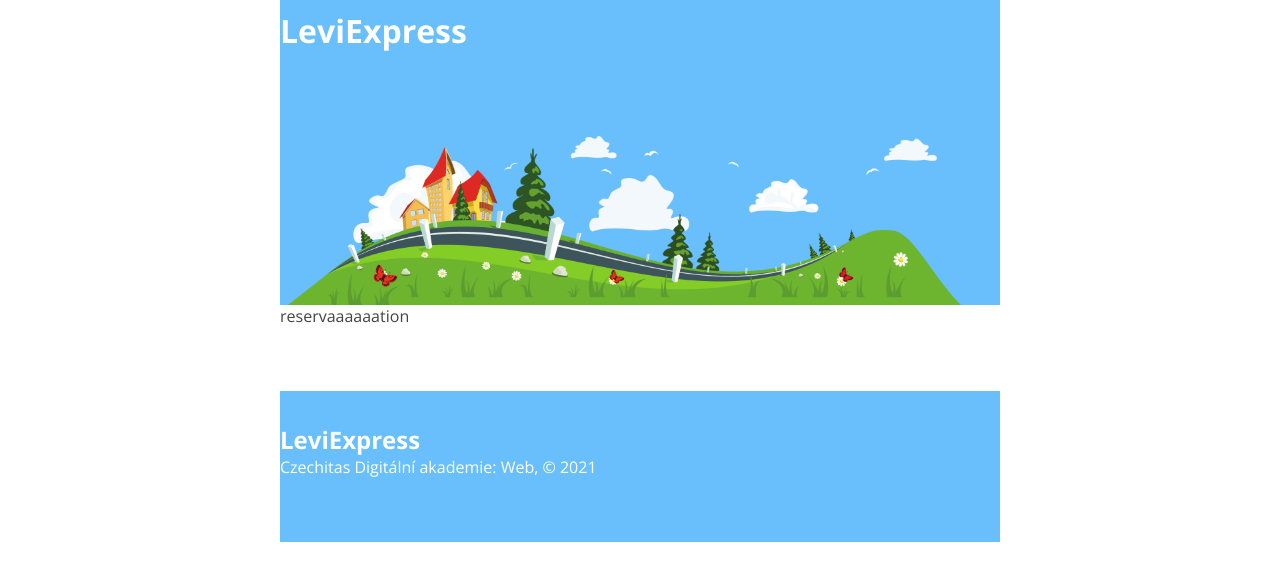
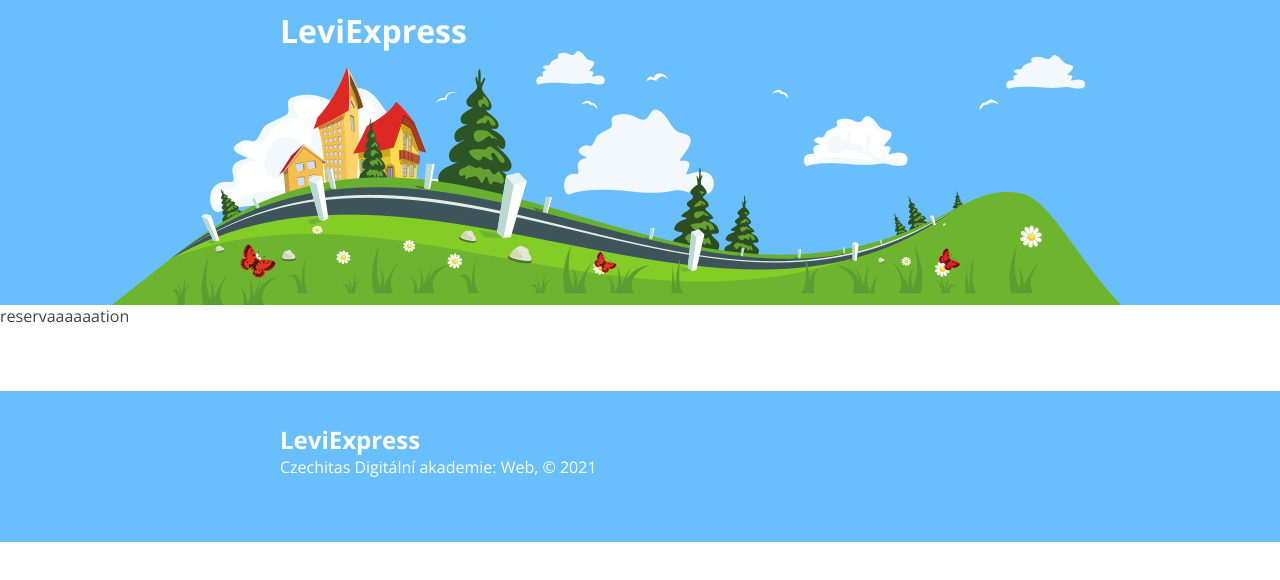
Before and after one commit to vi-me/leviexpress, a React app: page /reservation in a window 1280 px wide. Shown: the top 580 px of the page. Built offline with nearby package versions, Linux system fonts and the light colour scheme.

Commit message:
funkční nahrání selekce měst ze serveru

```diff
--- a/src/components/Footer/style.css
+++ b/src/components/Footer/style.css
@@ -9,3 +9,9 @@ footer {
   font-weight: bold;
   font-size: 150%;
 }
+
+.container {
+  max-width: 720px;
+  margin-right: auto;
+  margin-left: auto;
+}
--- a/src/components/Home/JourneyPicker/index.jsx
+++ b/src/components/Home/JourneyPicker/index.jsx
@@ -1,18 +1,42 @@
-import React, { useState } from 'react';
+import React, { useState, useEffect } from 'react';
 import './style.css';
+
 import mapImage from './img/map.svg';
 
+const CityOptions = ({ cities }) => {
+  return (
+    <>
+      <option value="">Vyberte</option>
+      {cities.map((city) => (
+        <option key={city.code} value={city.code}>
+          {city.name}
+        </option>
+      ))}
+    </>
+  );
+};
+
 const JourneyPicker = () => {
-  const [fromCity, setFromCity] = useState([]);
-  const [toCity, setToCity] = useState([]);
-  const [date, setDate] = useState([]);
-
   const handleSubmit = () => {
     console.log('Odesílám formulář s cestou');
     console.log(fromCity);
     console.log(toCity);
     console.log(date);
   };
+
+  const [fromCity, setFromCity] = useState([]);
+  const [toCity, setToCity] = useState([]);
+  const [date, setDate] = useState([]);
+
+  const [cities, setCities] = useState([]);
+
+  useEffect(() => {
+    fetch('https://leviexpress-backend.herokuapp.com/api/cities')
+      .then((resp) => resp.json())
+      .then((json) => {
+        setCities(json.data);
+      });
+  }, []);
 
   return (
     <div className="journey-picker container">
@@ -26,11 +50,7 @@ const JourneyPicker = () => {
                 setFromCity(e.target.value);
               }}
             >
-              <option value="">Vyberte</option>
-              <option value="Mesto1">Město 1</option>
-              <option value="Mesto2">Město 2</option>
-              <option value="Mesto3">Město 3</option>
-              <option value="Mesto4">Město 4</option>
+              <CityOptions cities={cities} />
             </select>
           </label>
           <label>
@@ -40,11 +60,7 @@ const JourneyPicker = () => {
                 setToCity(e.target.value);
               }}
             >
-              <option value="">Vyberte</option>
-              <option value="Mesto1">Město 1</option>
-              <option value="Mesto2">Město 2</option>
-              <option value="Mesto3">Město 3</option>
-              <option value="Mesto4">Město 4</option>
+              <CityOptions cities={cities} />
             </select>
           </label>
           <label>
--- a/src/index.jsx
+++ b/src/index.jsx
@@ -8,19 +8,8 @@ import Footer from './components/Footer';
 import './style.css';
 
 const App = () => (
-  <div className="container">
+  <Router>
     <Header />
-
-    <Router>
-      <div>
-        {/*      <ul>
-          <li className="btn button-1">
-            <Link to="/">Home</Link>
-          </li>
-          <li className="btn button-2">
-            <Link to="/reservation">Reservation</Link>
-          </li>
-        </ul> */}
 
     <Switch>
       <Route path="/reservation">
@@ -30,11 +19,8 @@ const App = () => (
         <Home />
       </Route>
     </Switch>
-      </div>
+    <Footer />
   </Router>
-
-    <Footer />
-  </div>
 );
 
 render(<App />, document.querySelector('#app'));
```
Also changed, not shown: src/components/Home/JourneyPicker/CityOptions/index.jsx (added, +15 -0 lines). Lines whose indentation alone changed are shown as unchanged.
